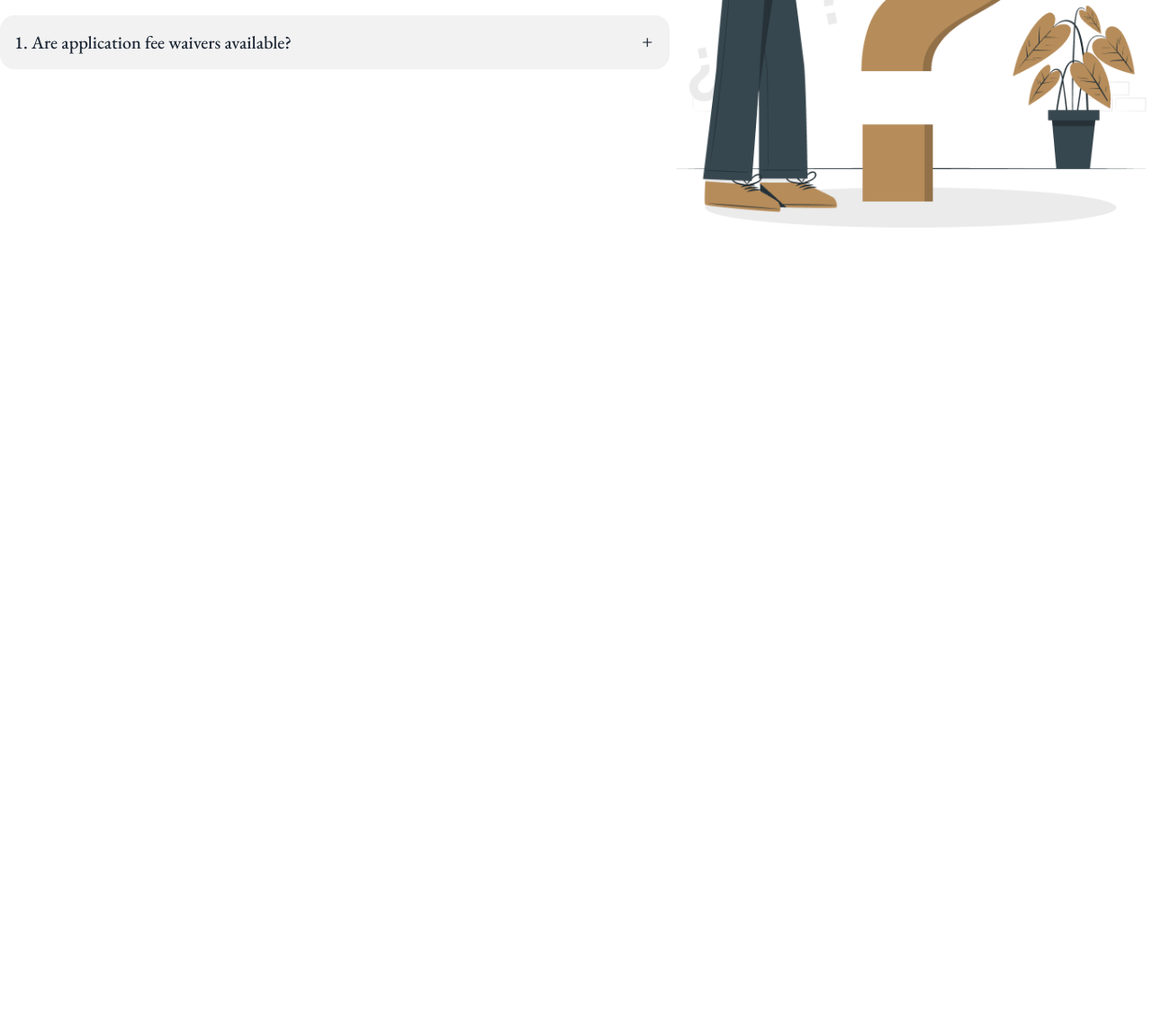
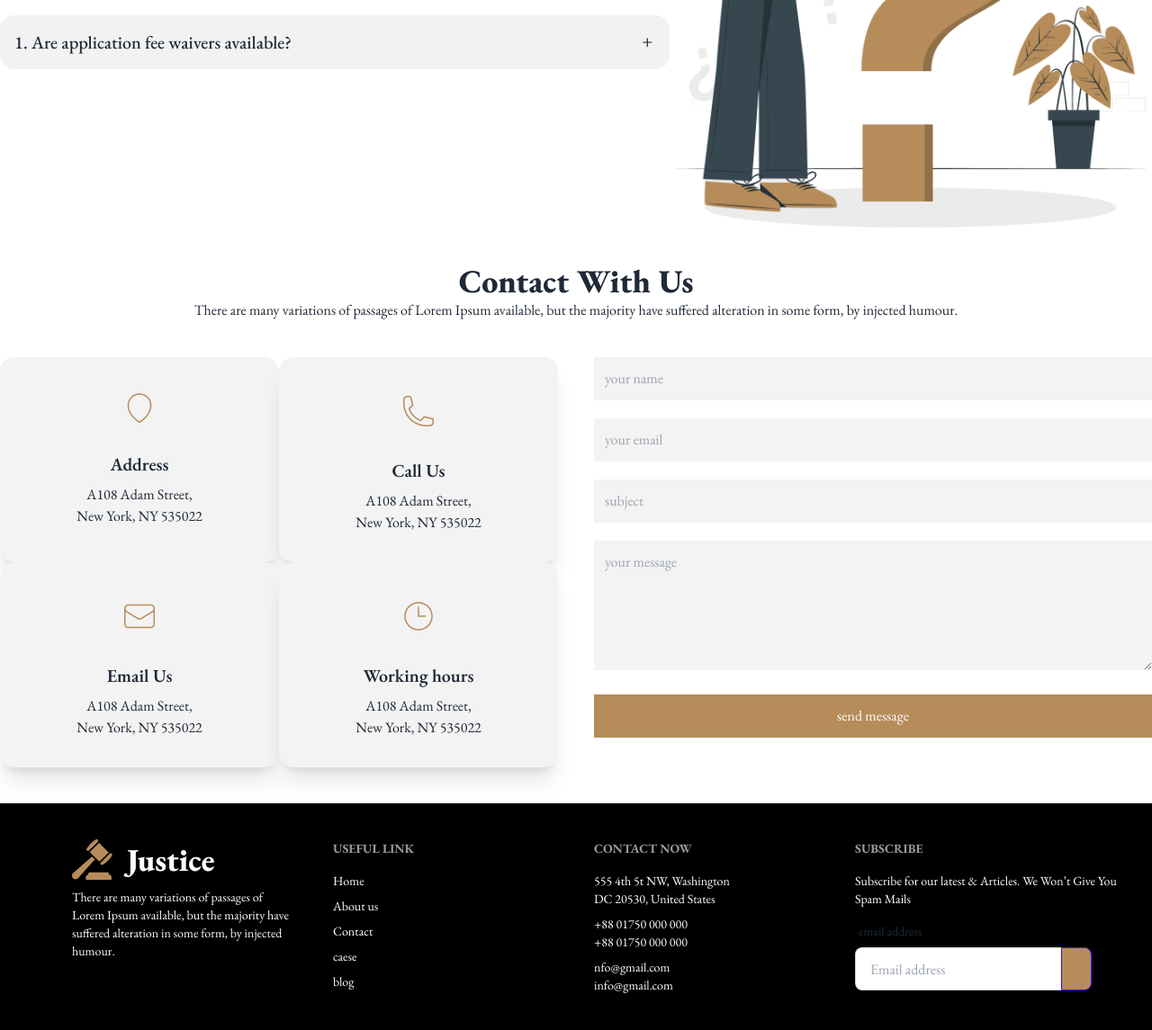
Before and after one commit to Mauyagithub/legal-solution, a plain HTML site: page index.html in a window 1280 px wide. Shown: the part 2759-3904 px from the top of the page at 90% size. Before the commit the page ends 3052 px from the top, so only its background shows below. Drawn offline with nearby package versions, Linux system fonts and the light colour scheme.

Commit message:
added footer section

```diff
--- a/index.html
+++ b/index.html
@@ -285,7 +285,121 @@
           </div>
         </section>
 
+        <!-- contact with us -->
+        <section class="my-10">
+          <h2 class="font-extrabold text-4xl text-center">Contact With Us</h2>
+          <p class="text-center w-2/3 mx-auto">There are many variations of passages of Lorem Ipsum available, but the majority have suffered alteration in some form, by injected humour.</p>
+        </section>
+        <div class="flex flex-col lg:flex-row gap-10">
+          <!-- contact grid -->
+          <div class="grid grid-cols-1 lg:grid-cols-2 w-1/2">
+            <div class="card bg-[#F3F3F3]  shadow-xl">
+              <figure class="px-10 pt-10">
+                <img
+                  src="images/address.png"
+                  alt="Shoes"
+                  class="rounded-xl" />
+              </figure>
+              <div class="card-body items-center text-center">
+                <h2 class="card-title">Address</h2>
+                <p>A108 Adam Street,<br>
+                  New York, NY 535022</p>
+              </div>
+            </div>
+            <div class="card bg-[#F3F3F3]  shadow-xl">
+              <figure class="px-10 pt-10">
+                <img
+                  src="images/call.png"
+                  alt="Shoes"
+                  class="rounded-xl" />
+              </figure>
+              <div class="card-body items-center text-center">
+                <h2 class="card-title">Call Us</h2>
+                <p>A108 Adam Street,<br>
+                  New York, NY 535022</p>
+              </div>
+            </div>
+            <div class="card bg-[#F3F3F3]  shadow-xl">
+              <figure class="px-10 pt-10">
+                <img
+                  src="images/email.png"
+                  alt="Shoes"
+                  class="rounded-xl" />
+              </figure>
+              <div class="card-body items-center text-center">
+                <h2 class="card-title">Email Us</h2>
+                <p>A108 Adam Street,<br>
+                  New York, NY 535022</p>
+              </div>
+            </div>
+            <div class="card bg-[#F3F3F3] shadow-xl">
+              <figure class="px-10 pt-10">
+                <img
+                  src="images/time.png"
+                  alt="Shoes"
+                  class="rounded-xl" />
+              </figure>
+              <div class="card-body items-center text-center">
+                <h2 class="card-title">Working hours</h2>
+                <p>A108 Adam Street,<br>
+                  New York, NY 535022</p>
+              </div>
+            </div>
+          </div>
+
+          <!-- input box -->
+          <div class="w-1/2 space-y-5">
+           <input type="text" placeholder="your name " class="bg-[#F3F3F3] p-3 w-full">
+           <input type="text" placeholder="your email " class="bg-[#F3F3F3] p-3 w-full">
+           <input type="text" placeholder="subject " class="bg-[#F3F3F3] p-3 w-full">
+           <textarea name="" id=""  rows="5" placeholder="your message" class="bg-[#F3F3F3] p-3 w-full"></textarea>
+           <button class="p-3 bg-[#B68C5A] w-full text-white">send message</button>
+          </div>
+
+        </div>
+
     </main>
+
+    <!-- footer section -->
+    <footer class="footer bg-black text-base-content p-10 text-white px-20 grid grid-cols-4 gap-10">
+      <nav>
+        <img  src="images/logo.png" alt="">
+        <p>There are many variations of passages of Lorem Ipsum available, but the majority have suffered alteration in some form, by injected humour.</p>
+      </nav>
+      <nav>
+        <h6 class="footer-title text-white">Useful link</h6>
+        <a class="link link-hover">Home</a>
+        <a class="link link-hover">About us</a>
+        <a class="link link-hover">Contact</a>
+        <a class="link link-hover">caese</a>
+        <a class="link link-hover">blog</a>
+      </nav>
+      <nav>
+        <h6 class="footer-title text-white">contact now</h6>
+        <p>555 4th 5t NW, Washington <br>
+          DC 20530, United States</p>
+          <p>+88 01750 000 000 <br>
+            +88 01750 000 000</p>
+            <p>nfo@gmail.com <br>
+              info@gmail.com</p>
+      </nav>
+      <form>
+        <h6 class="footer-title text-white">Subscribe</h6>
+        <p>Subscribe for our latest & Articles. We Won’t Give You Spam Mails</p>
+        <fieldset class="form-control w-80">
+          <label class="label">
+            <span class="label-text"> email address</span>
+          </label>
+          <div class="join">
+            <input
+              type="text"
+              placeholder="Email address"
+              class="input input-bordered join-item" />
+            <button class="btn btn-primary bg-[#B68C5A] join-item"></button>
+          </div>
+        </fieldset>
+      </form>
+    </footer>
 
 </body>
 </html>
```
